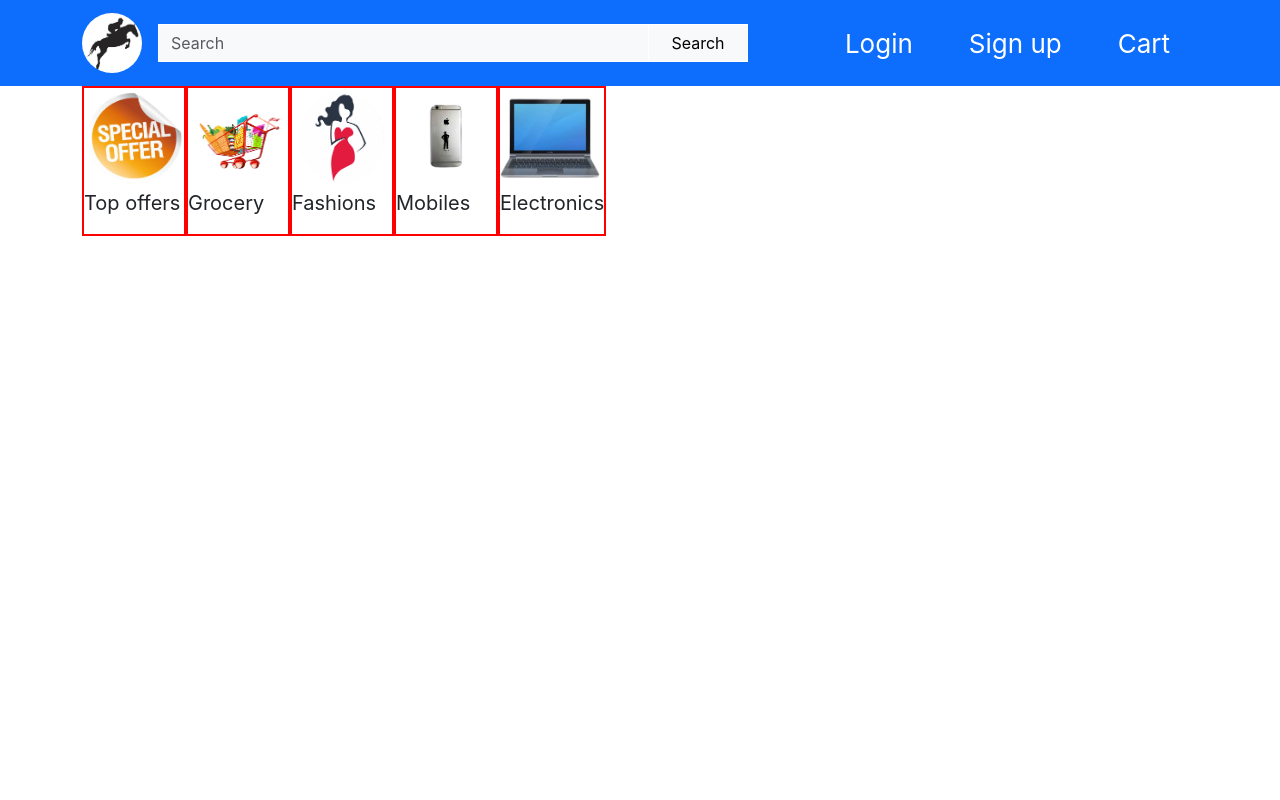
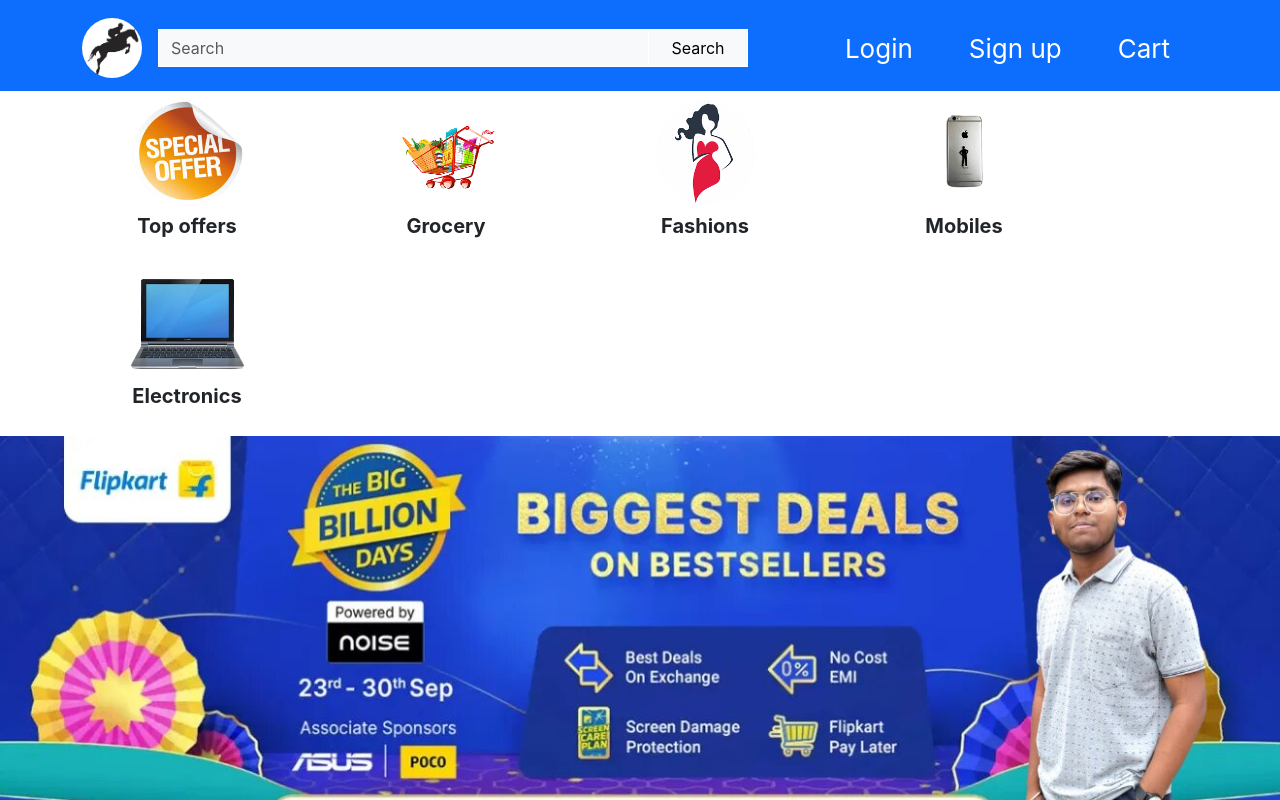
Before and after one commit to SagarBawanthade/ShoppingClone, a React (Create React App) app: page / in a window 1280 px wide. Shown: the top 800 px of the page. Built offline with nearby package versions, Linux system fonts and the light colour scheme.

Commit message:
HomeScreen Template added && header icons Fixed

```diff
--- a/src/screens/HomeScreen.js
+++ b/src/screens/HomeScreen.js
@@ -5,33 +5,40 @@
 import mobileLogo from '../images/mobile logo.png';
 import electronicsrLogo from '../images/electronics logo.png';
 import '../styles/HomeScreen.css';
+import Homescreentemplate from '../images/Homescreentemplate.jpg';
 
 function HomeScreen() {
     return (
+        <>
 
             <div className='container'>
                 <div className='containers'>
-                <img src={offerLogo} alt="offerLogo" />
+                    <a href="google.com" ><img src={offerLogo} alt="offerLogo" /></a>
                     <p className='heading-primary'>Top offers</p>
                 </div>
                 <div className='containers'>
-                <img src={grocery} alt="grocery" />
+                    <a href="google.com" ><img src={grocery} alt="grocery" /></a>
                     <p className='heading-primary'>Grocery</p>
                 </div>
                 <div className='containers'>
-                <img src={fashionLogo} alt="fashionLogo" />
+                    <a href="google.com" ><img src={fashionLogo} alt="fashionLogo" /></a>
                     <p className='heading-primary'>Fashions</p>
                 </div>
                 <div className='containers'>
-                <img src={mobileLogo} alt="mobileLogo" />
+                    <a href="google.com" ><img src={mobileLogo} alt="mobileLogo" /></a>
                     <p className='heading-primary'>Mobiles</p>
                 </div>
                 <div className='containers'>
-                <img src={electronicsrLogo} alt="electronicsrLogo" />
+                    <a href="google.com" ><img src={electronicsrLogo} alt="electronicsrLogo" /></a>
                     <p className='heading-primary'>Electronics</p>
                 </div>
             </div>
+            <div className='container2'>
+                <img src={Homescreentemplate} alt="Homescreentemplate" />
 
+            </div>
+
+        </>
     );
 }
 
--- a/src/styles/HomeScreen.css
+++ b/src/styles/HomeScreen.css
@@ -1,16 +1,42 @@
 /* HOmescreen Header*/
 
+
+
+.container {
+    margin-top: 5px;
+    width: 1880px;
+}
+
 .containers {
-    align-items: center;
-    border: 2px solid red;
+    height: 170px;
+    width: 210px;
+    text-align: center;
     display: inline-block;
+    margin-right: 49px;
+}
+
+.containers img:hover {
+    cursor: pointer;
+    ;
+
 }
 
 .containers img {
-    height: 100px;
-    width: 100px;
+    height: 115px;
+    width: 115px;
 }
 
 .heading-primary {
+    font-weight: bolder;
     font-size: 20px;
 }
+
+.container2 img {
+
+    display: block;
+    margin: 0px auto;
+    width: 100%;
+    height: 600px;
+    background-repeat: no-repeat;
+    background-size: cover;
+}
```
Also changed, not shown: src/images/Homescreentemplate.jpg (added). Lines whose indentation alone changed are shown as unchanged.
